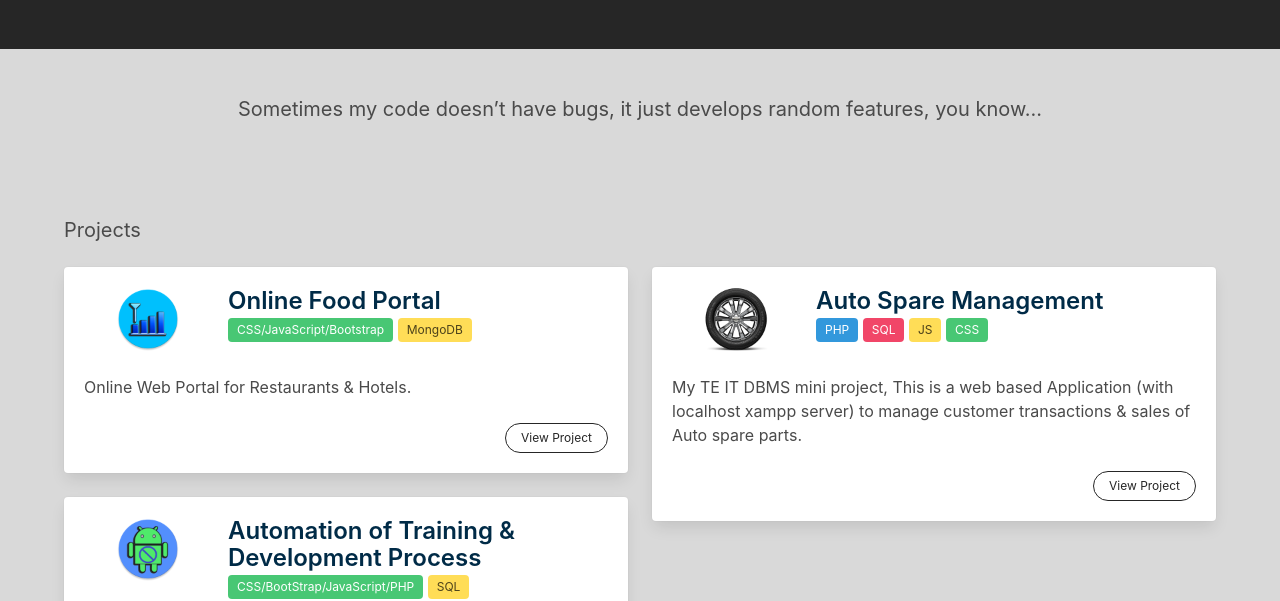
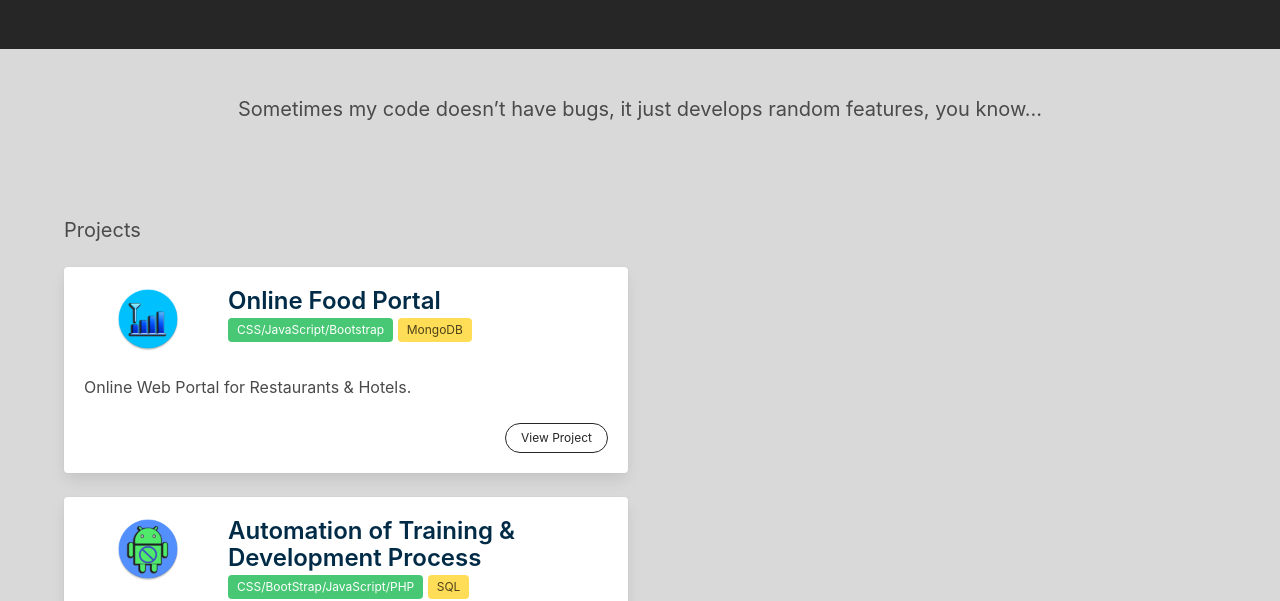
Before and after one commit to sumkun/sumpage, a plain HTML site: page index.html in a window 1280 px wide. Shown: the part 226-827 px from the top of the page. Drawn offline with Linux system fonts and the light colour scheme.

Commit message:
some changes

```diff
--- a/index.html
+++ b/index.html
@@ -214,45 +214,10 @@ body {
                         </div>
                     </div>
 
-
-                </div>
-
 <!--===========================================================================================================-->
 
-                <div class="column is-half">
 
-<!--===========================================================================================================-->
-
-                    <div class="card box">
-                        <div class="content">
-                            <div class="media">
-                                <div class="media-left">
-                                    <figure class="image is-64x64">
-                                        <img src="./img/auto_spare.png" alt="feature" class="v-lazy-image v-lazy-image-loaded">
-                                    </figure>
-                                </div>
-                                <div class="media-content">
-                                    <p class="title is-4 is-size-3-mobile">Auto Spare Management</p>
-                                    <p class="subtitle is-6 is-hidden-mobile">
-										<span class="tag is-info">PHP</span>
-										<span class="tag is-danger">SQL</span>
-										<span class="tag is-warning">JS</span>
-										<span class="tag is-success">CSS</span>
-									</p>
-                                </div>
-                            </div>
-                            <div class="content">
-                                My TE IT DBMS mini project,
-								This is a web based Application (with localhost xampp server) to manage customer transactions & sales of Auto spare parts.
-                            </div>
-                            <div class="is-right">
-                                <a class="button is-primary is-outlined is-small is-rounded" href="https://github.com/pavanpatil45/Auto-Spare-Parts-Management">View Project</a>
-                            </div>
-                        </div>
-                    </div>
-
-                </div>
-            </div>
+             </div>
         </div>
     </section>
 
```
